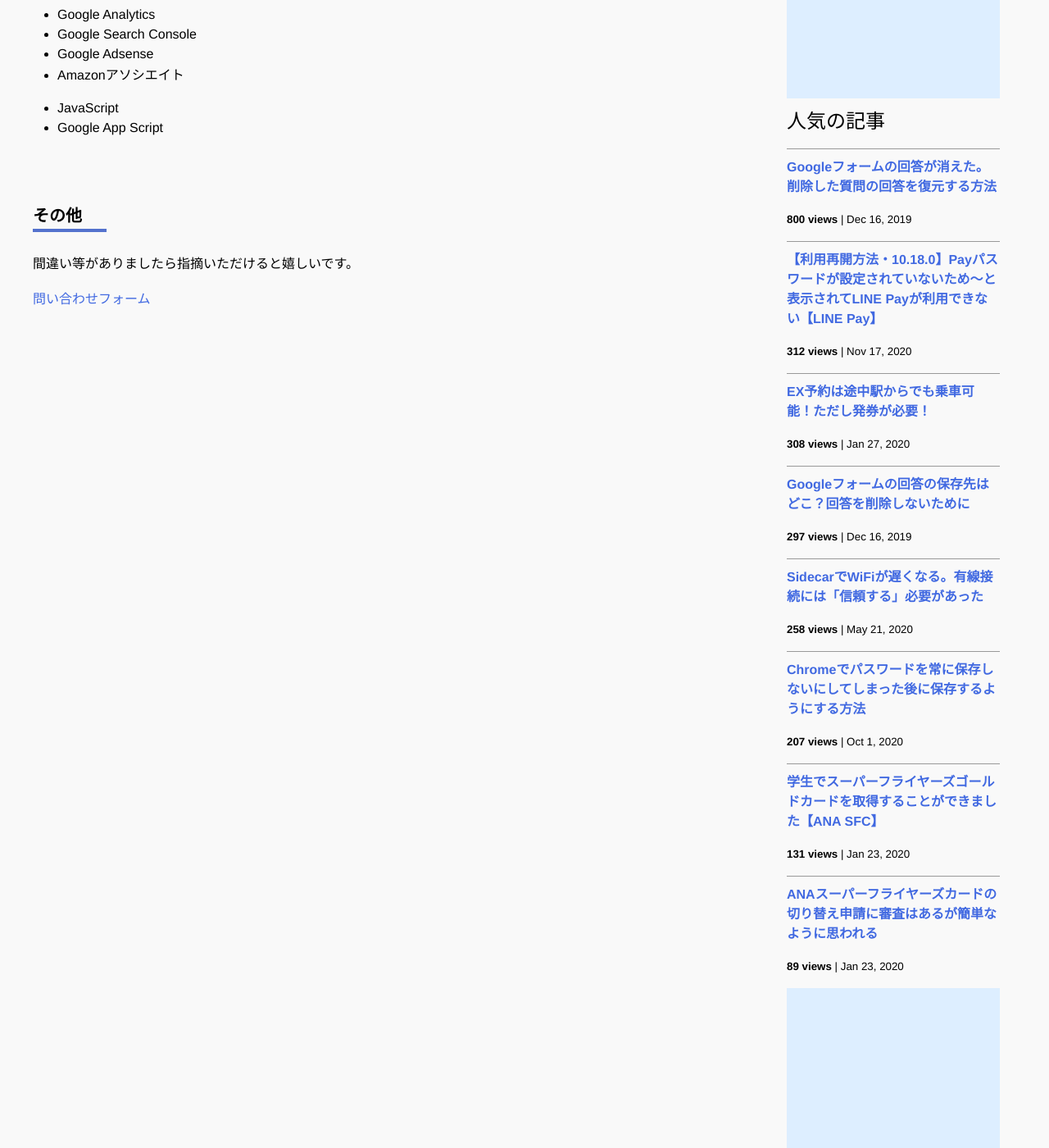
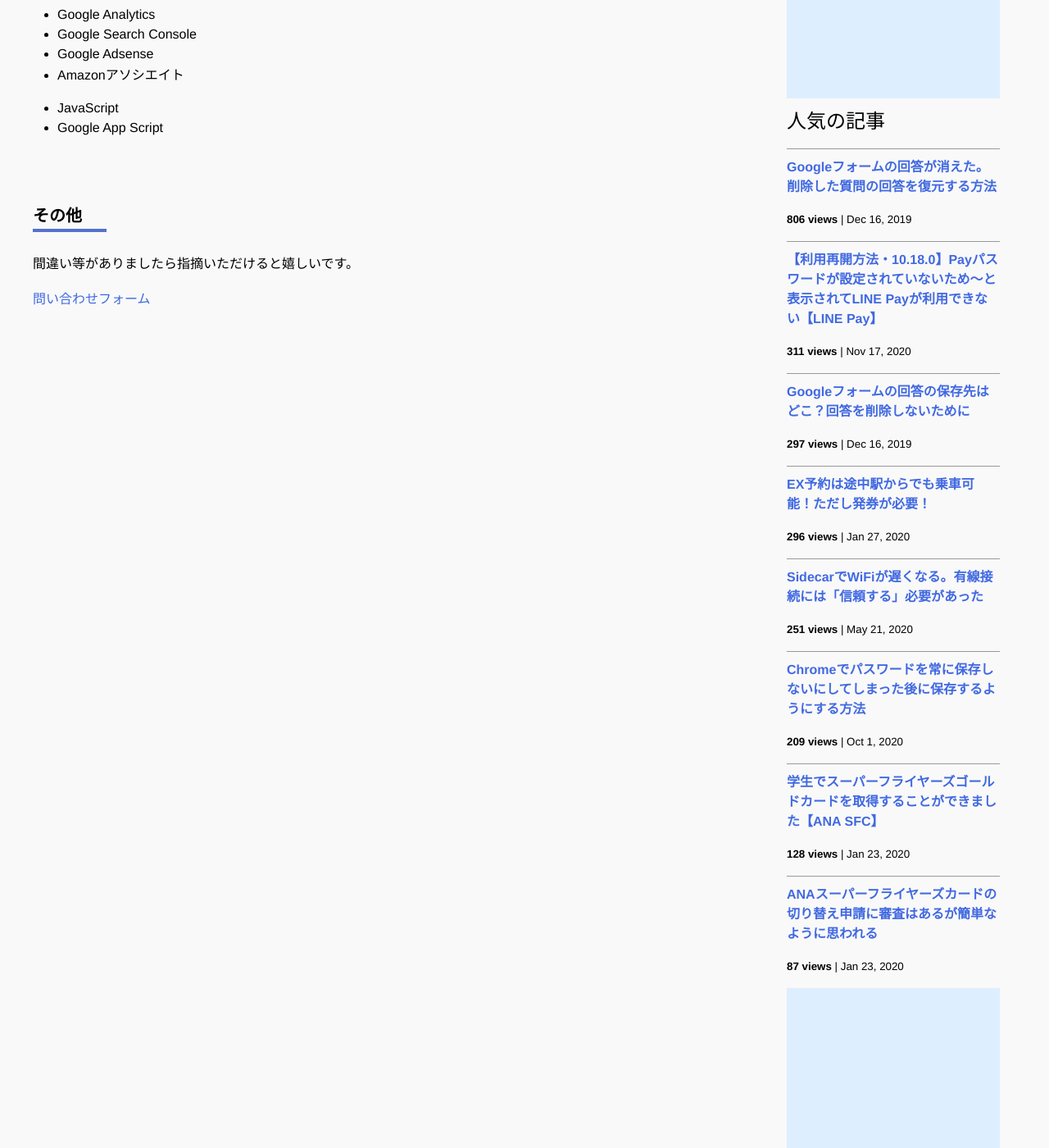
Before and after one commit to iwanaminami/shoyaiwaname, a Jekyll site: the page built from about.markdown, in a window 1280 px wide and 1400 px high, scrolled down 693 px. Shown: the whole window at 82% size. Built offline with Jekyll 4.4.1, drawn with Linux system fonts in a browser that asks for light colours; nearby versions of some CDN libraries; comment, search, counter and statistics services are not loaded.

Commit message:
a new commit message

```diff
--- a/_data/popularposts.yml
+++ b/_data/popularposts.yml
@@ -1,17 +1,17 @@
 side:
-  - view: 800
+  - view: 806
     url: /2019/12/16/restore-googleform.html
-  - view: 312
+  - view: 311
     url: /2020/11/17/linepay.html
-  - view: 308
-    url: /2020/01/27/ex-rideontheway.html
   - view: 297
     url: /2019/12/16/googleform-answers.html
-  - view: 258
+  - view: 296
+    url: /2020/01/27/ex-rideontheway.html
+  - view: 251
     url: /2020/05/21/sidecar-via-cable.html
-  - view: 207
+  - view: 209
     url: /2020/10/01/googlepassword.html
-  - view: 131
+  - view: 128
     url: /2020/01/23/sfcgold.html
-  - view: 89
+  - view: 87
     url: /2020/01/23/sfc-judge.html
```
